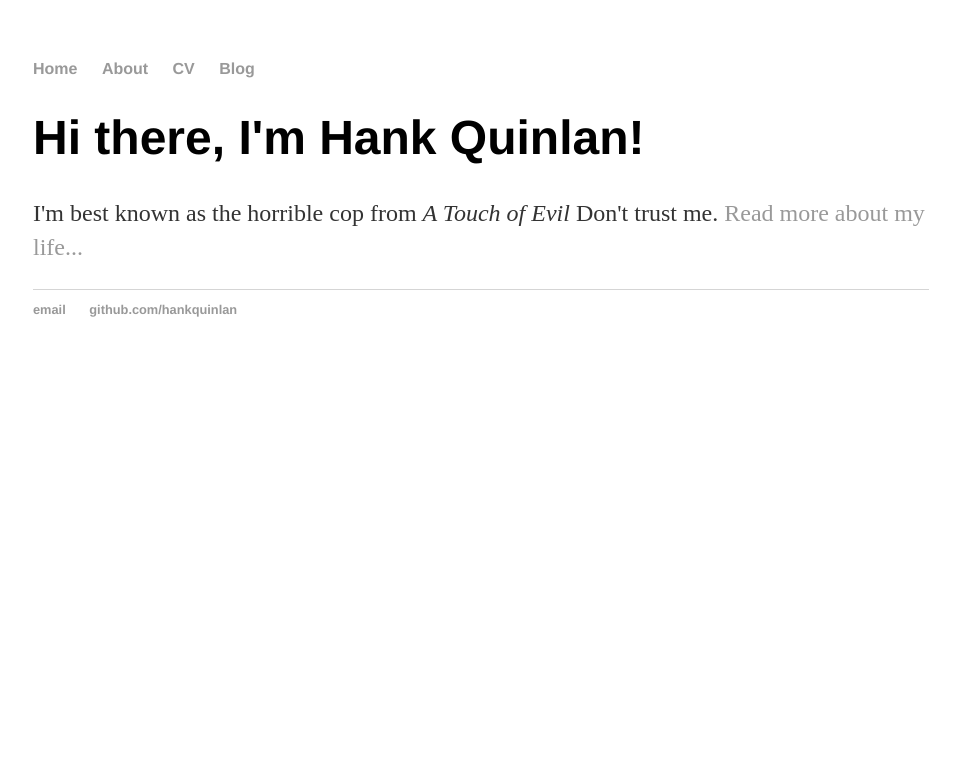
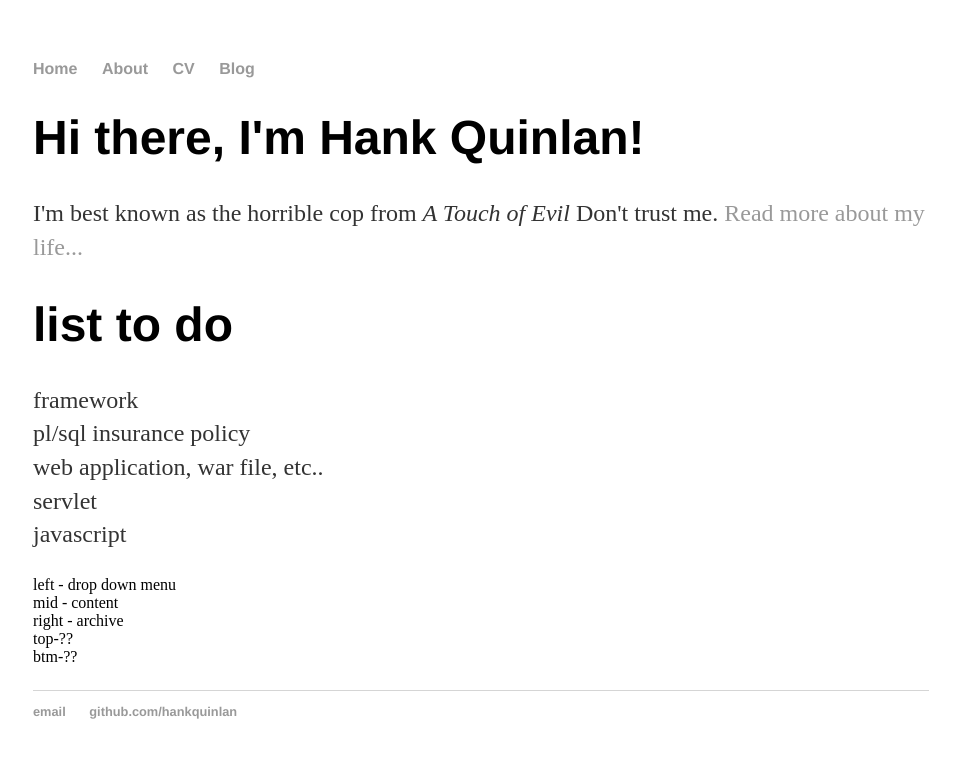
Before and after one commit to hkean/hkean.github.io, a Jekyll site: the page built from index.html, in a window 1280 px wide. Shown: the top 758 px of the page, without its empty margins (159-1119 px from the left). Built offline with Jekyll 4.4.1, drawn with Linux system fonts in a browser that asks for light colours.

Commit message:
Update index.html
update things to do

```diff
--- a/index.html
+++ b/index.html
@@ -5,4 +5,29 @@ title: Hank Quinlan, Horrible Cop
 <div class="blurb">
 	<h1>Hi there, I'm Hank Quinlan!</h1>
 	<p>I'm best known as the horrible cop from <em>A Touch of Evil</em> Don't trust me. <a href="/about">Read more about my life...</a></p>
+
+
+	<h1>list to do</h1>
+	<p>
+		framework <br>
+pl/sql
+insurance policy <br>
+
+web application, war file, etc.. <br>
+
+servlet <br>
+
+javascript <br>
+	</p>
+	left - drop down menu <br>
+
+mid - content  <br>
+
+right - archive  <br>
+
+top-?? <br>
+btm-??  <br>
+
+
+	<p>
 </div><!-- /.blurb -->
```
